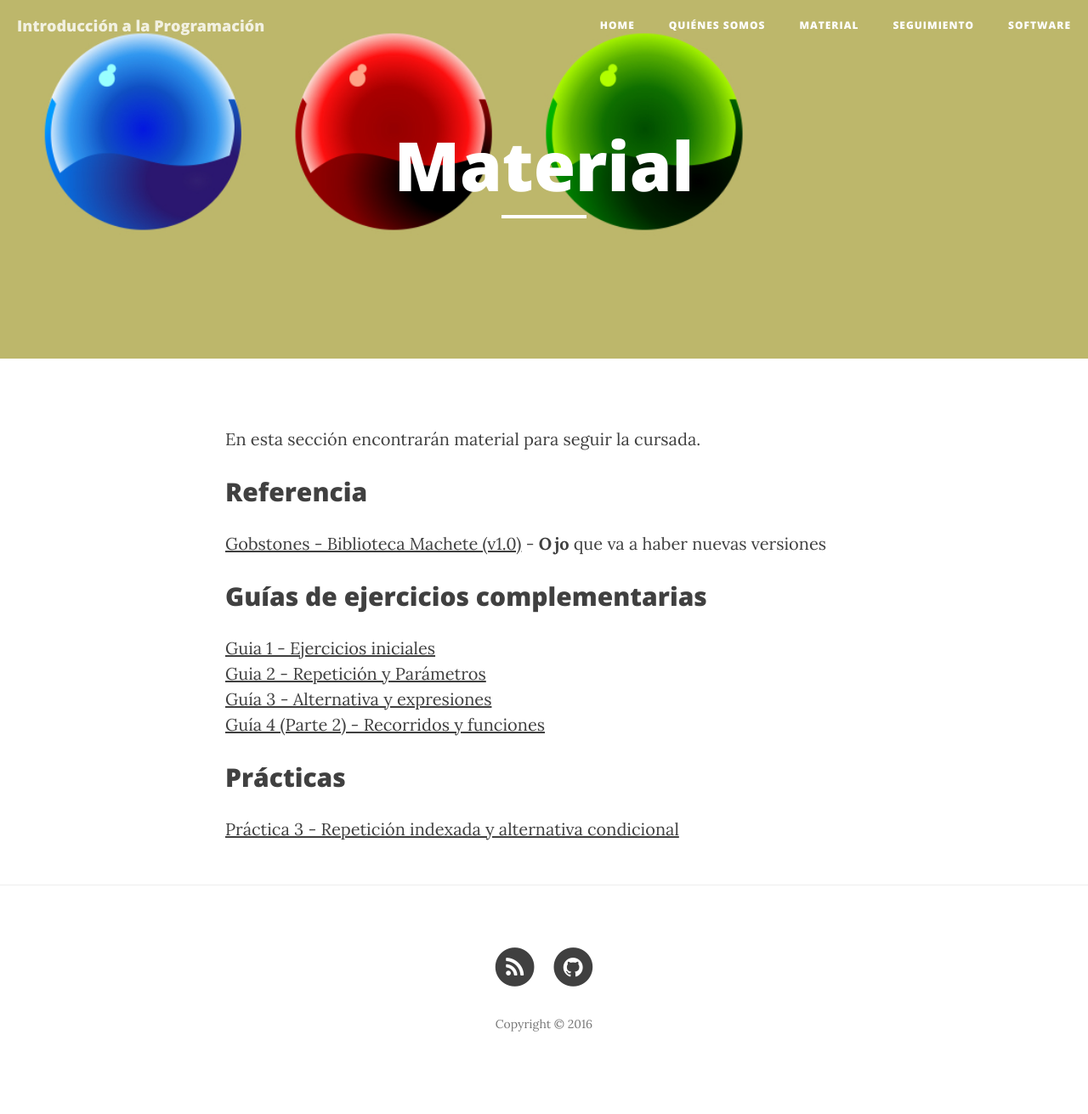
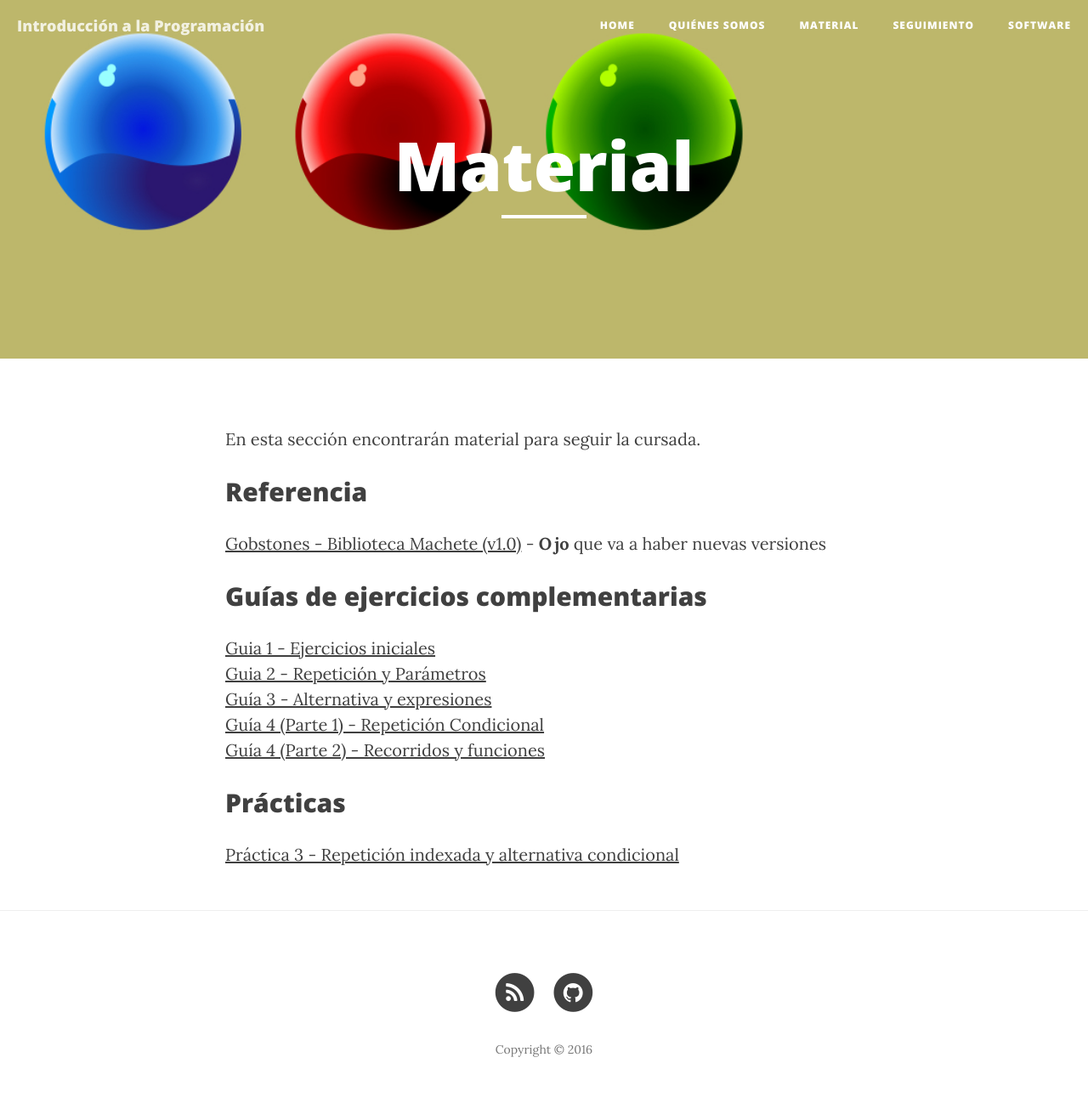
Before and after one commit to inpr-sarmiento/inpr-sarmiento.github.io, a Jekyll site: the page built from material.md, in a window 1280 px wide. Shown: the whole page at 85% size. Built offline with Jekyll 4.4.1, drawn with Linux system fonts in a browser that asks for light colours; nearby versions of some CDN libraries; before the commit the page ends 1281 px from its top, so only the background shows below that.

Commit message:
agrego guía rep condicional, olvide el link

```diff
--- a/material.md
+++ b/material.md
@@ -16,6 +16,8 @@ En esta sección encontrarán material para seguir la cursada.
 <br>
 [Guía 3 - Alternativa y expresiones](/assets/material/Guía 3 Ejercicios - Alternativa y expresiones.pdf)
 <br>
+[Guía 4 (Parte 1) - Repetición Condicional](/assets/material/Guía 4 Ejercicios  Parte 1 - Repetición Condicional.pdf)
+<br>
 [Guía 4 (Parte 2) - Recorridos y funciones](/assets/material/Guía 4 Ejercicios  Parte 2 - Recorridos y funciones.pdf)
 
 ## Prácticas
```
